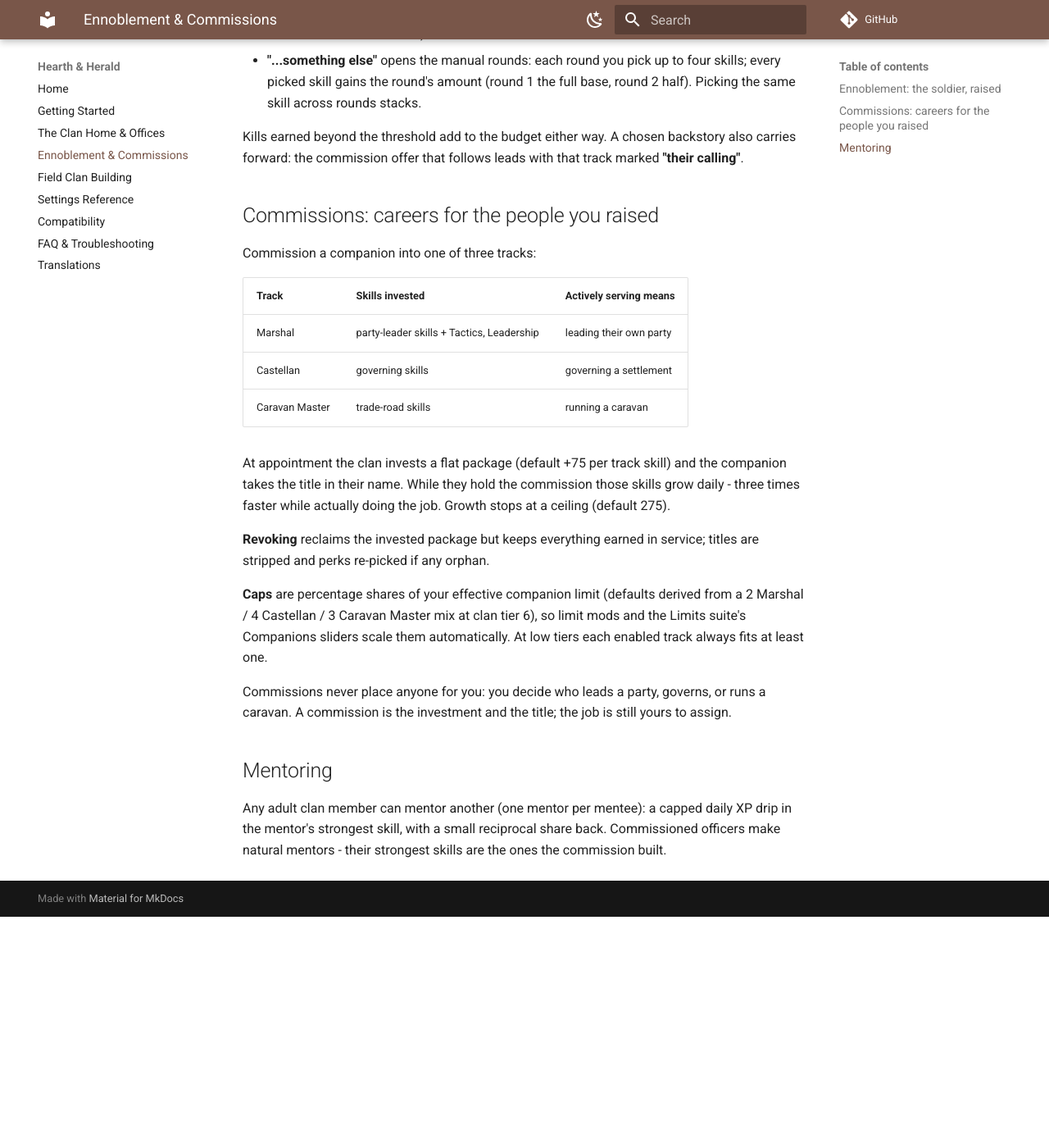
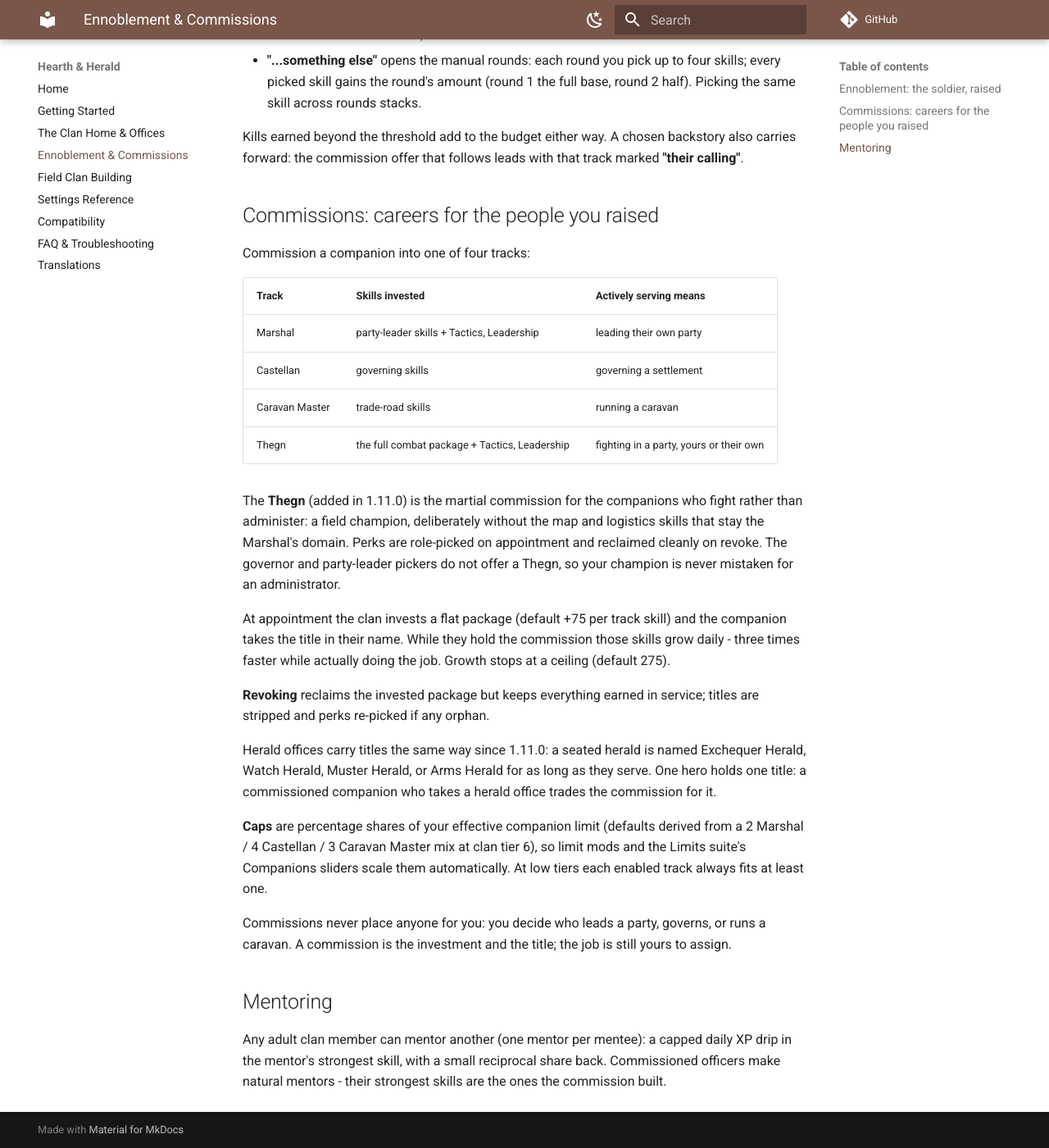
Before and after one commit to DevoidAxis/hearth-herald-wiki, an MkDocs documentation site: the page built from docs/ennoblement-and-commissions.md, in a window 1280 px wide and 1400 px high, scrolled down 558 px. Shown: the whole window at 82% size. Built offline with MkDocs 1.6.1 and Material for MkDocs 9.7.7, drawn with Linux system fonts in a browser that asks for light colours; comment, search, counter and statistics services are not loaded; the version menu is left out; before the commit the page ends 1676 px from its top, so only the background shows below that.

Commit message:
1.11.0: herald titles, presence relations, Thegn track, Courtesies settings group, works-pause notice

```diff
--- a/docs/ennoblement-and-commissions.md
+++ b/docs/ennoblement-and-commissions.md
@@ -30,13 +30,21 @@ that track marked **"their calling"**.
 
 ## Commissions: careers for the people you raised
 
-Commission a companion into one of three tracks:
+Commission a companion into one of four tracks:
 
 | Track | Skills invested | Actively serving means |
 |---|---|---|
 | Marshal | party-leader skills + Tactics, Leadership | leading their own party |
 | Castellan | governing skills | governing a settlement |
 | Caravan Master | trade-road skills | running a caravan |
+| Thegn | the full combat package + Tactics, Leadership | fighting in a party, yours or their own |
+
+The **Thegn** (added in 1.11.0) is the martial commission for the companions
+who fight rather than administer: a field champion, deliberately without the
+map and logistics skills that stay the Marshal's domain. Perks are role-picked
+on appointment and reclaimed cleanly on revoke. The governor and party-leader
+pickers do not offer a Thegn, so your champion is never mistaken for an
+administrator.
 
 At appointment the clan invests a flat package (default +75 per track skill)
 and the companion takes the title in their name. While they hold the
@@ -45,6 +53,11 @@ the job. Growth stops at a ceiling (default 275).
 
 **Revoking** reclaims the invested package but keeps everything earned in
 service; titles are stripped and perks re-picked if any orphan.
+
+Herald offices carry titles the same way since 1.11.0: a seated herald is
+named Exchequer Herald, Watch Herald, Muster Herald, or Arms Herald for as
+long as they serve. One hero holds one title: a commissioned companion who
+takes a herald office trades the commission for it.
 
 **Caps** are percentage shares of your effective companion limit (defaults
 derived from a 2 Marshal / 4 Castellan / 3 Caravan Master mix at clan tier 6),
```
Also changed, not shown: docs/clan-home-and-offices.md (+9 -1 lines), docs/settings-reference.md (+2 -1 lines).
